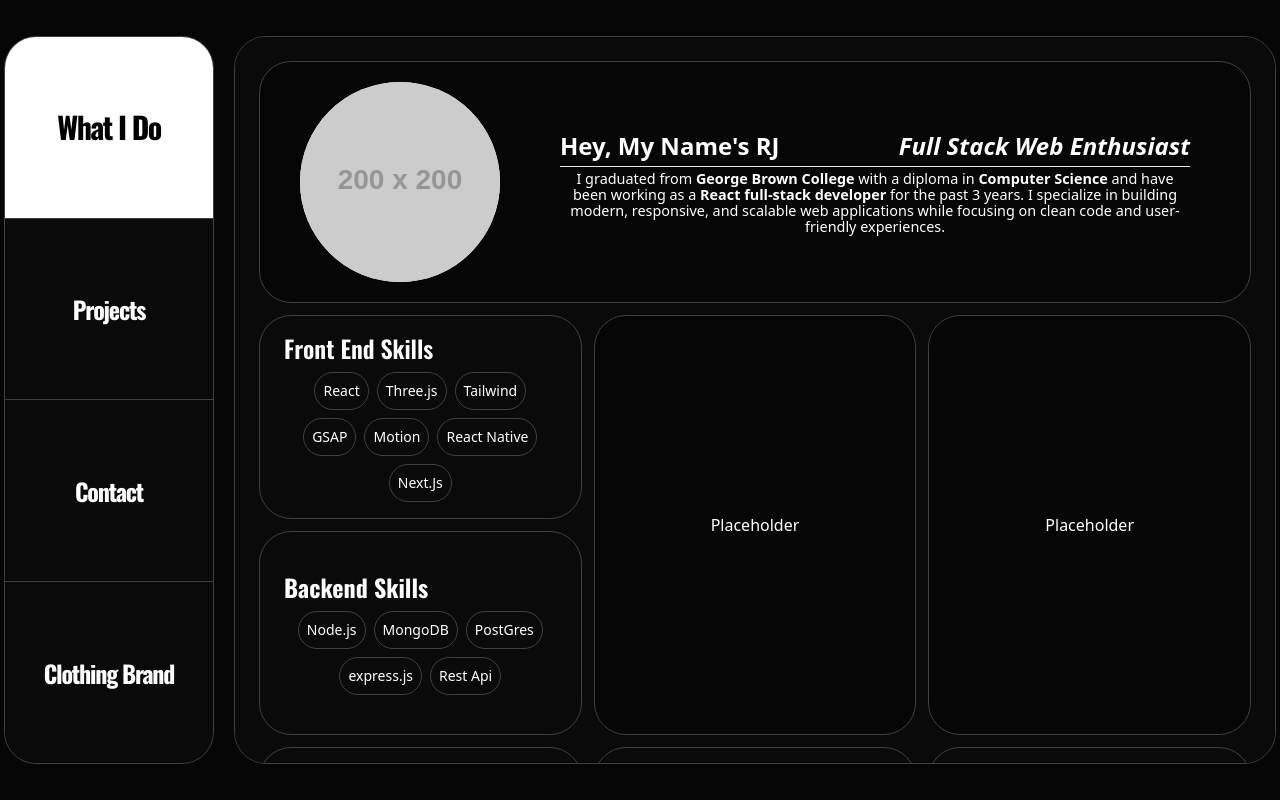
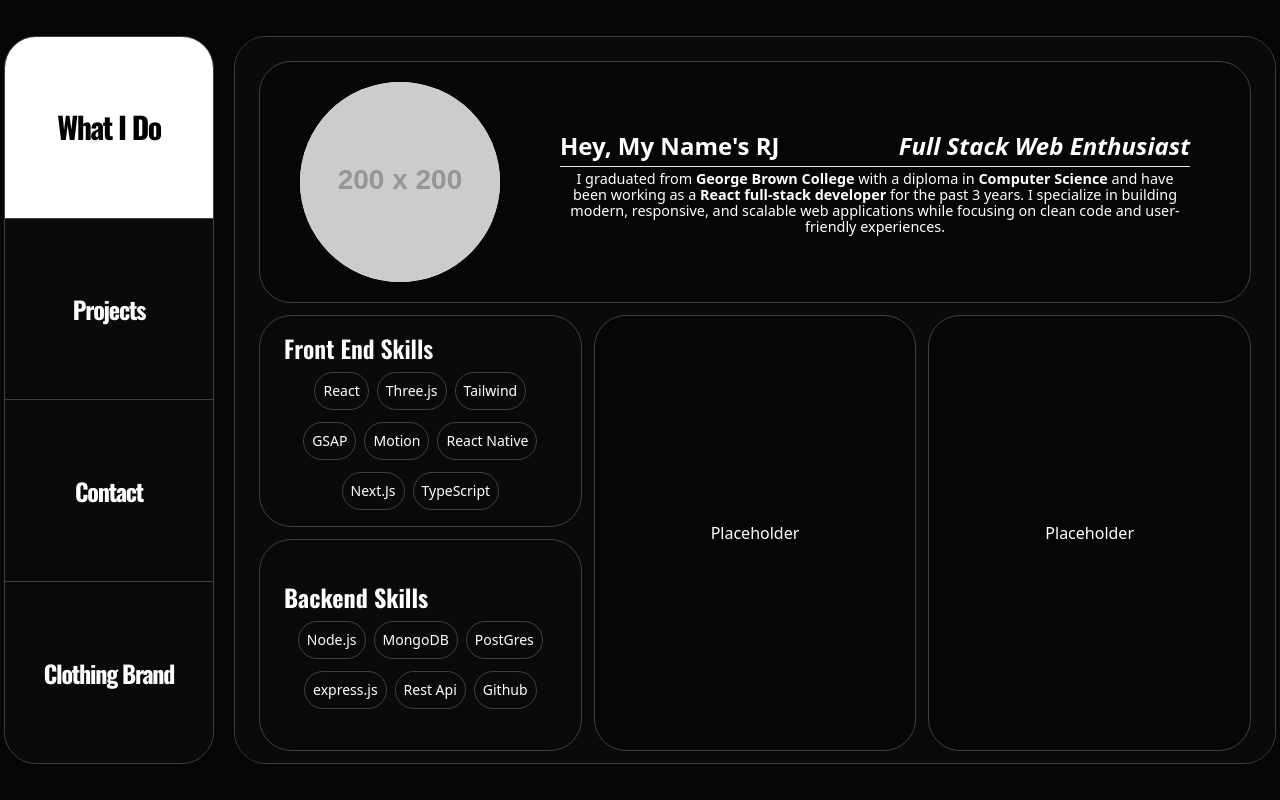
Before and after one commit to MagicEnvision/portfolio, a React (Vite) app: page / in a window 1280 px wide. Built offline with nearby package versions, Linux system fonts and the light colour scheme; no server answers.

Commit message:
added colour to every skills array

```diff
--- a/src/components/WhatIDo.jsx
+++ b/src/components/WhatIDo.jsx
@@ -3,36 +3,47 @@ import { motion } from "motion/react";
 import { randInt } from "three/src/math/MathUtils.js";
 const WhatIDo = () => {
 
-  const colours = [
-    "bg-blue-400",
-    "bg-red-500",
-    "bg-fuschia-700",
-    "bg-green-200",
-    "bg-teal-400",
-    "bg-sky-700",
-    "bg-orange-600"
-  ]
-  // hover:bg-blue-400 hover:bg-red-500 hover:bg-fuchsia-700 hover:bg-green-200 hover:bg-teal-400 hover:bg-sky-700 hover:bg-orange-600
-
+const colours = [
+  "bg-blue-600",
+  "bg-red-500",
+  "bg-fuchsia-700",
+  "bg-emerald-600",
+  "bg-indigo-600",
+  "bg-sky-600",
+  "bg-rose-600",
+  "bg-purple-600",
+  "bg-yellow-500",
+  "bg-teal-600",
+  "bg-orange-500",
+  "bg-cyan-500",
+  "bg-lime-500"
+];
+// hover:bg-blue-600 hover:bg-red-500 hover:bg-fuchsia-700 hover:bg-emerald-600 hover:bg-indigo-600
+// hover:bg-sky-600 hover:bg-rose-600 hover:bg-purple-600 hover:bg-yellow-500 hover:bg-teal-600
+// hover:bg-orange-500 hover:bg-cyan-500 hover:bg-lime-500
   const frontSkills = [ "React",
     "Three.js",
     "Tailwind",
     "GSAP",
     "Motion",
     "React Native",
-    "Next.Js"]
+    "Next.Js",
+    "TypeScript"]
   const backSkills = [
     "Node.js",
     "MongoDB",
     "PostGres",
     "express.js",
-    "Rest Api"
+    "Rest Api",
+    "Github"
   ]
   const miscSkills = [
     "Git",
     "PostMan",
     "3D Modeling",
     "Photoshop",
+    "Vercel",
+    "Docker"
   ]
   // const randomColour = () => {
   //   let colourList = ["red", "orange", "sky", "yellow", "lime",
@@ -124,12 +135,12 @@ const WhatIDo = () => {
             Front End Skills
           </h1>
 
-          <div className="flex flex-wrap text-center gap-2 justify-center">
+          <div className="flex flex-wrap text-center gap-2 gap-y-3 justify-center">
             {frontSkills.map((skill, _i) => {
-                            const randomColor = colours[Math.floor(Math.random() * colours.length)];
+                    const randomColor = colours[Math.floor(Math.random() * colours.length)];
               return (
               <p key={_i} className={`text-white text-xs sm:text-sm lg:text-md border-[1px] hover:-translate-y-1
-             transition border-neutral-700 hover:${randomColor} p-[4px] lg:p-2 text-center rounded-full`}
+             transition border-neutral-700 hover:scale-105 hover:${randomColor} p-[4px] lg:p-2 text-center rounded-full`}
               >
                 {skill}
               </p>
@@ -153,25 +164,35 @@ const WhatIDo = () => {
           <h1 className="text-md font-bold sm:text-2xl text-center md:text-left font-oswald  mb-2">
             Backend Skills
           </h1>
-          <div className="flex flex-wrap text-center gap-2 justify-center">
-            {backSkills.map((skill) => (
-              <p className="text-white text-xs sm:text-sm lg:text-md border-[1px] border-neutral-700 p-[4px] lg:p-2 text-center rounded-full">
+          <div className="flex flex-wrap text-center gap-2 gap-y-3 justify-center">
+             {backSkills.map((skill, _i) => {
+                    const randomColor = colours[Math.floor(Math.random() * colours.length)];
+              return (
+              <p key={_i} className={`text-white text-xs sm:text-sm lg:text-md border-[1px] hover:-translate-y-1
+             transition border-neutral-700 hover:scale-105 hover:${randomColor} p-[4px] lg:p-2 text-center rounded-full`}
+              >
                 {skill}
               </p>
-            ))}
+              )
+            })}
           </div>
         </div>
         <div className="border-[1px] w-full flex flex-col justify-center row-span-1 col-span-1
          hover:shadow-[0px_0px_5px_0px_#EDEDED] transition-all duration-300  border-neutral-700 rounded-[2rem] py-2 px-4 sm:py-4 sm:px-6">
           <h1 className="text-md font-bold sm:text-2xl text-center md:text-left font-oswald mb-2">
-            Miscellaneous Skills
+            Developer Tools
           </h1>
-          <div className="flex flex-wrap text-center gap-2 justify-center">
-            {miscSkills.map((skill) => (
-              <p className="text-white text-xs sm:text-sm lg:text-md border-[1px] border-neutral-700 p-[4px] lg:p-2 text-center rounded-full">
+          <div className="flex flex-wrap text-center gap-2 gap-y-3 justify-center">
+             {miscSkills.map((skill, _i) => {
+                    const randomColor = colours[Math.floor(Math.random() * colours.length)];
+              return (
+              <p key={_i} className={`text-white text-xs sm:text-sm lg:text-md border-[1px] hover:-translate-y-1
+             transition border-neutral-700 hover:scale-105 hover:${randomColor} p-[4px] lg:p-2 text-center rounded-full`}
+              >
                 {skill}
               </p>
-            ))}
+              )
+            })}
           </div>
         </div>
         <div className="border-[1px] w-full row-span-1 col-span-1
```
